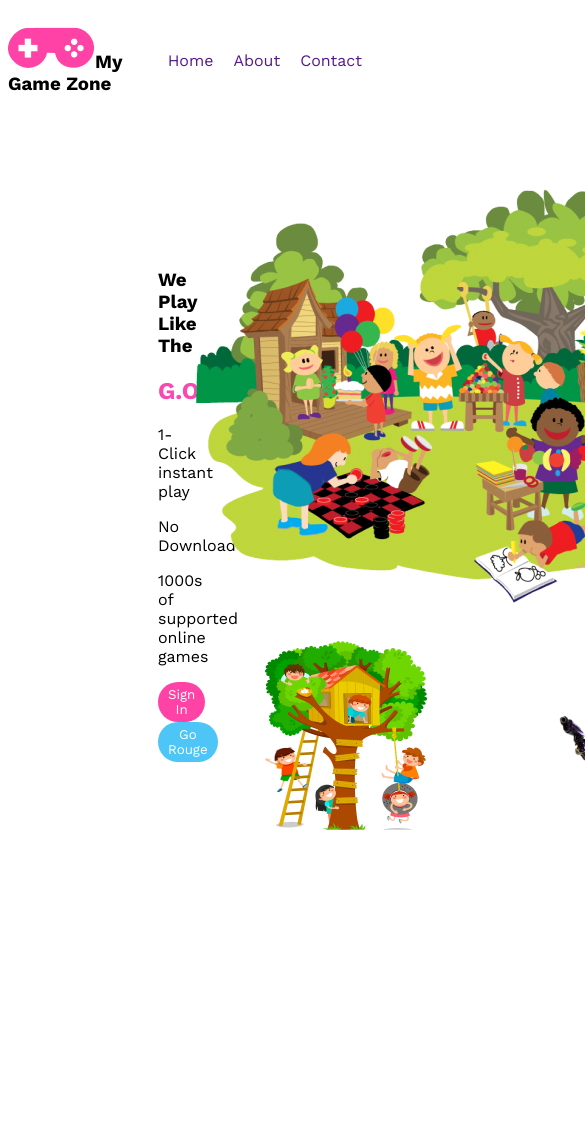
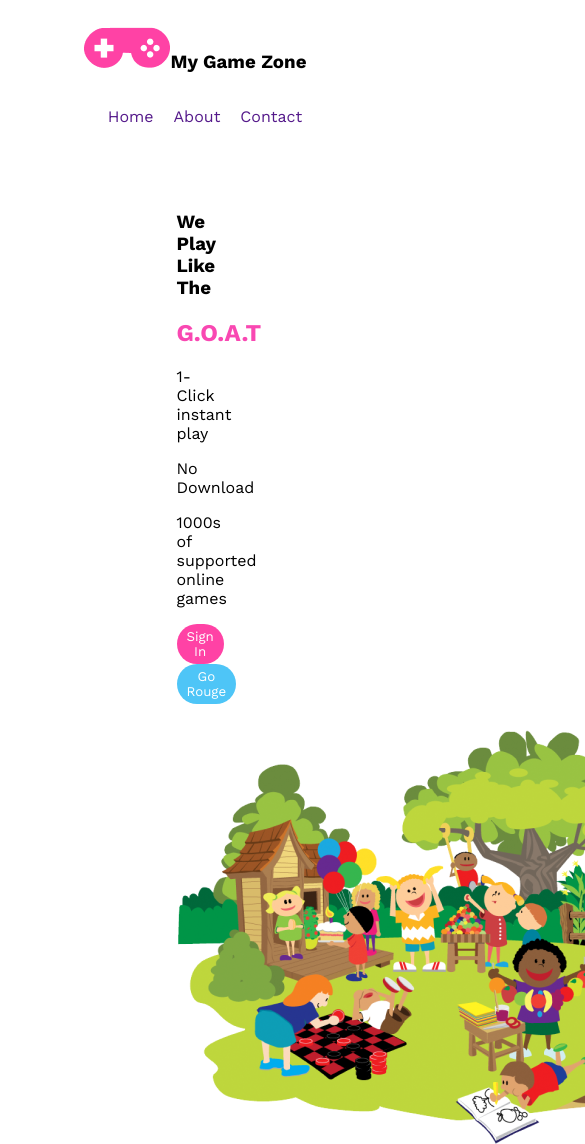
Before and after one commit to ariful-iislam/my-game-zone, a plain HTML site: page index.html in a window 390 px wide. Shown: the top 1144 px of the page, 585 px wide, since content can reach past the window. Before the commit the page ends 907 px from the top, so only its background shows below. Drawn offline with nearby package versions, Linux system fonts and the light colour scheme.

Commit message:
banner added

```diff
--- a/index.html
+++ b/index.html
@@ -33,7 +33,7 @@
             </div>
         </div>
     </header>
-    <!-- <main>
+    <main>
         <div class="gamer">
             <div>
                 <img src="images/pngwing 4.png" alt="">
@@ -50,7 +50,7 @@
     </main>
     <footer>
 
-    </footer> -->
+    </footer>
 
 </body>
 </html>
--- a/styles/style.css
+++ b/styles/style.css
@@ -61,3 +61,19 @@ justify-content: center;
 .gamer-info{
    text-align: right;
 }
+
+
+@media screen and (max-width: 576px) {
+    nav{
+        display: flex;
+        flex-direction: column;
+    }
+    .banner{
+        display: flex;
+        justify-content: space-evenly;
+        padding: 50px 150px;
+        align-items: center;
+        flex-direction: column;
+    }
+
+}
```
